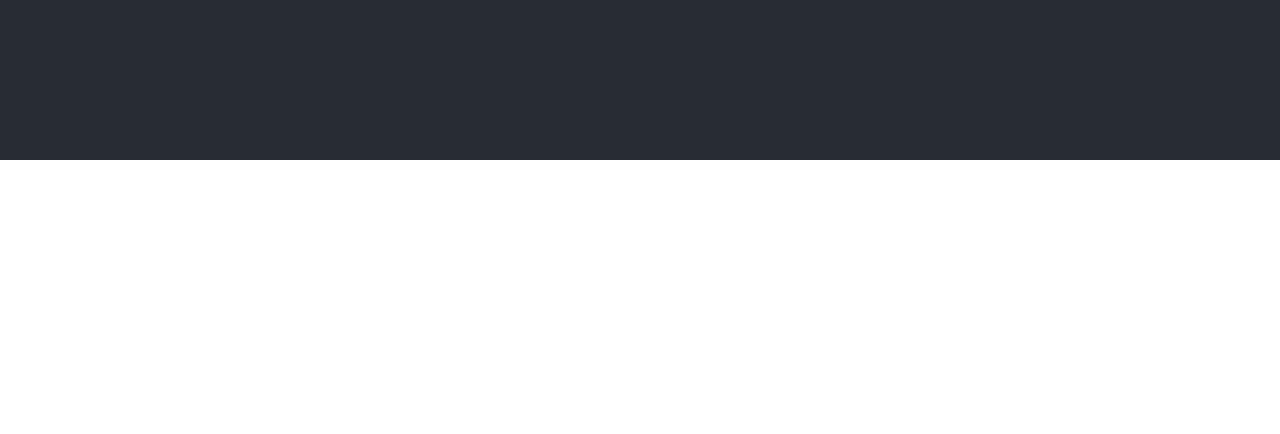
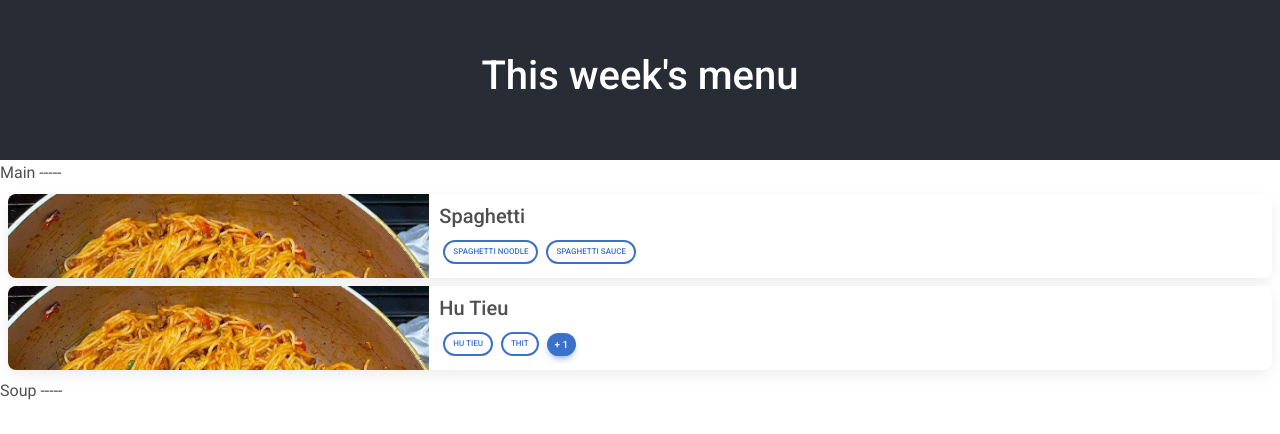
Before and after one commit to erayus/angi, a React (Create React App) app in the folder website/: page / in a window 1280 px wide. Shown: the top 434 px of the page. Built offline with nearby package versions, Linux system fonts and the light colour scheme.

Commit message:
Displaying ingredients logic added

```diff
--- a/website/src/App.css
+++ b/website/src/App.css
@@ -1,6 +1,3 @@
-.App {
-  text-align: center;
-}
 
 .App-logo {
   height: 40vmin;
--- a/website/src/App.js
+++ b/website/src/App.js
@@ -1,13 +1,30 @@
-import logo from './logo.svg';
+import { useState } from 'react';
 import './App.css';
+import  MenuList  from './components/menu-list/menu-list.component'
 
 function App() {
+ const [menuItems, setMenuItems] = useState([
+    {
+      itemImg: '',
+      itemName: 'Spaghetti',
+      itemIngredients: ['Spaghetti Noodle', 'Spaghetti Sauce'],
+    },
+    {
+      itemImg: '',
+      itemName: 'Hu Tieu',
+      itemIngredients: ['Hu Tieu', 'Thit', 'Xuong'],
+    }
+ ])
+
   return (
     <div className="App">
       <header className="App-header">
+        <h1>This week's menu</h1>
       </header>
       <div>
-
+        Main -----
+        <MenuList menuItems={menuItems}/>
+        Soup -----
       </div>
     </div>
   );
--- /dev/null
+++ b/website/src/components/menu-item/menu-item.component.jsx
@@ -0,0 +1,54 @@
+import React from 'react'
+import PropTypes from 'prop-types'
+import { MDBCard, MDBCardTitle, MDBBtn, MDBCardBody, MDBRow, MDBCol } from 'mdb-react-ui-kit';
+import img from '../../assets/spaghetti.jpg';
+
+const MenuItem = ({itemImg, itemName, itemIngredients}) => {
+    const noOfDisplayingIngredientItems  = 2;
+    const noOfMoreThanTwo = itemIngredients.length > noOfDisplayingIngredientItems ? itemIngredients.length - 2 : 0; //TODO: better name?
+
+     const displayNoOfExtraIngredients = noOfMoreThanTwo !== 0
+     ? (<MDBBtn className="m-1" size="sm"  rounded style={{fontSize: '10px', padding:'4px 8px'}}>+ {noOfMoreThanTwo}</MDBBtn>)
+     : null;
+
+    return (
+        <MDBCard className="m-2">
+          <MDBRow className='g-0'>
+            <MDBCol size="4" style={{
+              backgroundImage: `url(${img})`,
+              backgroundSize: 'cover',
+              borderTopLeftRadius: '.5rem',
+              borderBottomLeftRadius: '.5rem'
+              }}>
+            </MDBCol>
+            <MDBCol size="8">
+              <MDBCardBody style={{padding: '10px'}}>
+                <MDBCardTitle>{itemName}</MDBCardTitle>
+                {
+                    itemIngredients.slice().splice(0,2).map(itemIngredient => {
+                        return (
+                            <MDBBtn key={itemIngredient}
+                              className="m-1"
+                              size="sm" outline
+                              rounded
+                              style={{fontSize: '8px', padding:'4px 8px'}}
+                              >{itemIngredient}
+                            </MDBBtn>
+                        )}
+                )}
+                {displayNoOfExtraIngredients}
+
+              </MDBCardBody>
+            </MDBCol>
+          </MDBRow>
+      </MDBCard>
+    )
+}
+
+MenuItem.propTypes = {
+    itemImg: PropTypes.string.isRequired,
+    itemName: PropTypes.string.isRequired,
+    itemIngredients: PropTypes.arrayOf(PropTypes.string).isRequired
+}
+
+export default MenuItem
--- a/website/src/components/menu-list/menu-list.component.jsx
+++ b/website/src/components/menu-list/menu-list.component.jsx
@@ -1,16 +1,33 @@
 import React from 'react'
-import PropTypes from 'prop-types'
-
-const MenuList = props => {
+import PropTypes from 'prop-types';
+import MenuItem from '../menu-item/menu-item.component'
+const MenuList = (props) => {
     return (
-        <div>
-
-        </div>
+      <div>
+        {
+          props.menuItems.map(menuItem => {
+            return (
+              <MenuItem
+                key={menuItem.itemName}
+                itemImg={menuItem.itemImg}
+                itemName={menuItem.itemName}
+                itemIngredients={menuItem.itemIngredients}
+              />
+            )
+          })
+        }
+      </div>
     )
 }
 
 MenuList.propTypes = {
-
+  menuItems: PropTypes.arrayOf(
+    PropTypes.shape({
+      itemImg: PropTypes.string.isRequired,
+      itemName: PropTypes.string.isRequired,
+      itemIngredients: PropTypes.arrayOf(PropTypes.string).isRequired
+    })
+  )
 }
 
 export default MenuList
```
Also changed, not shown: website/src/assets/spaghetti.jpg (added).
